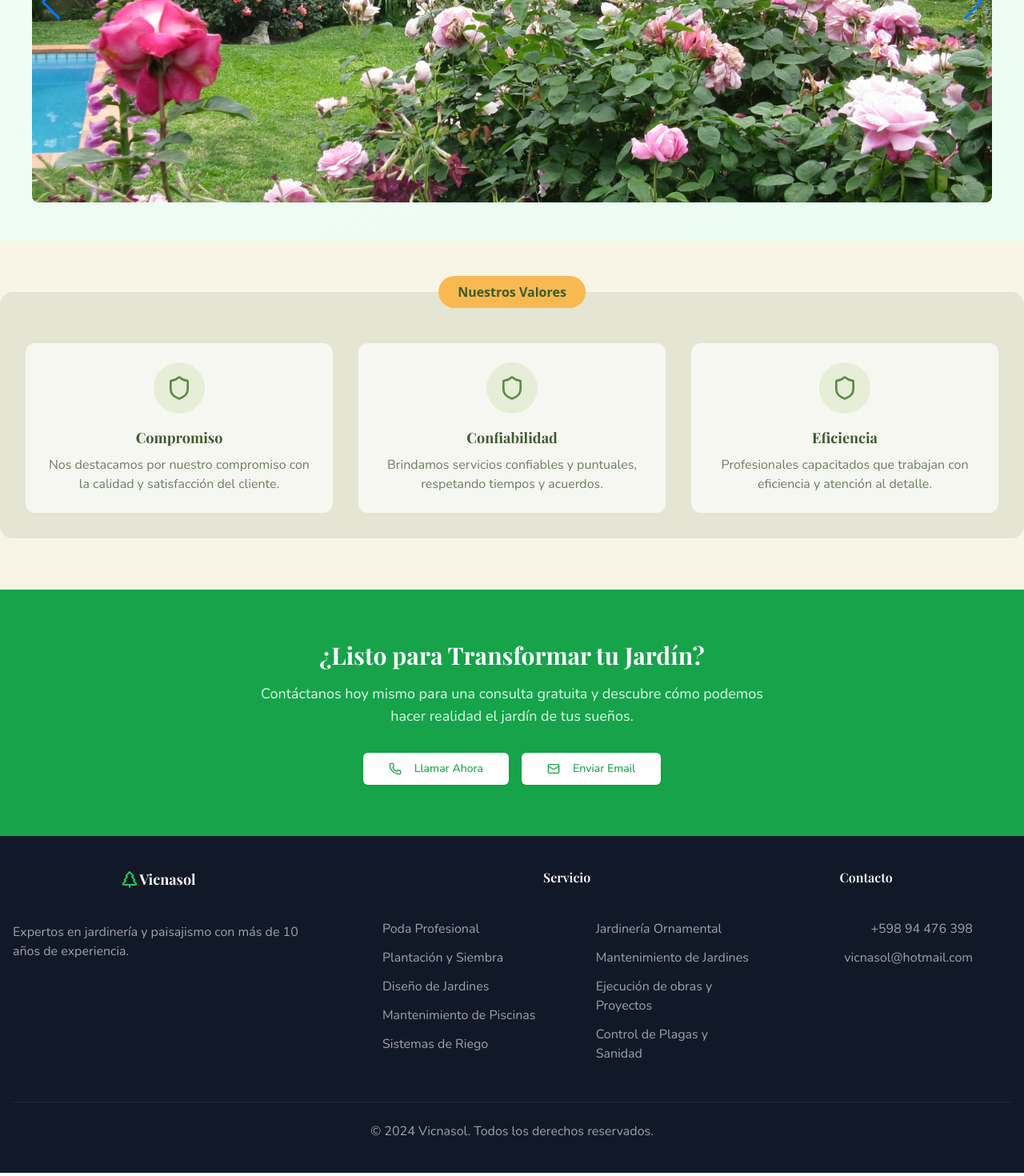
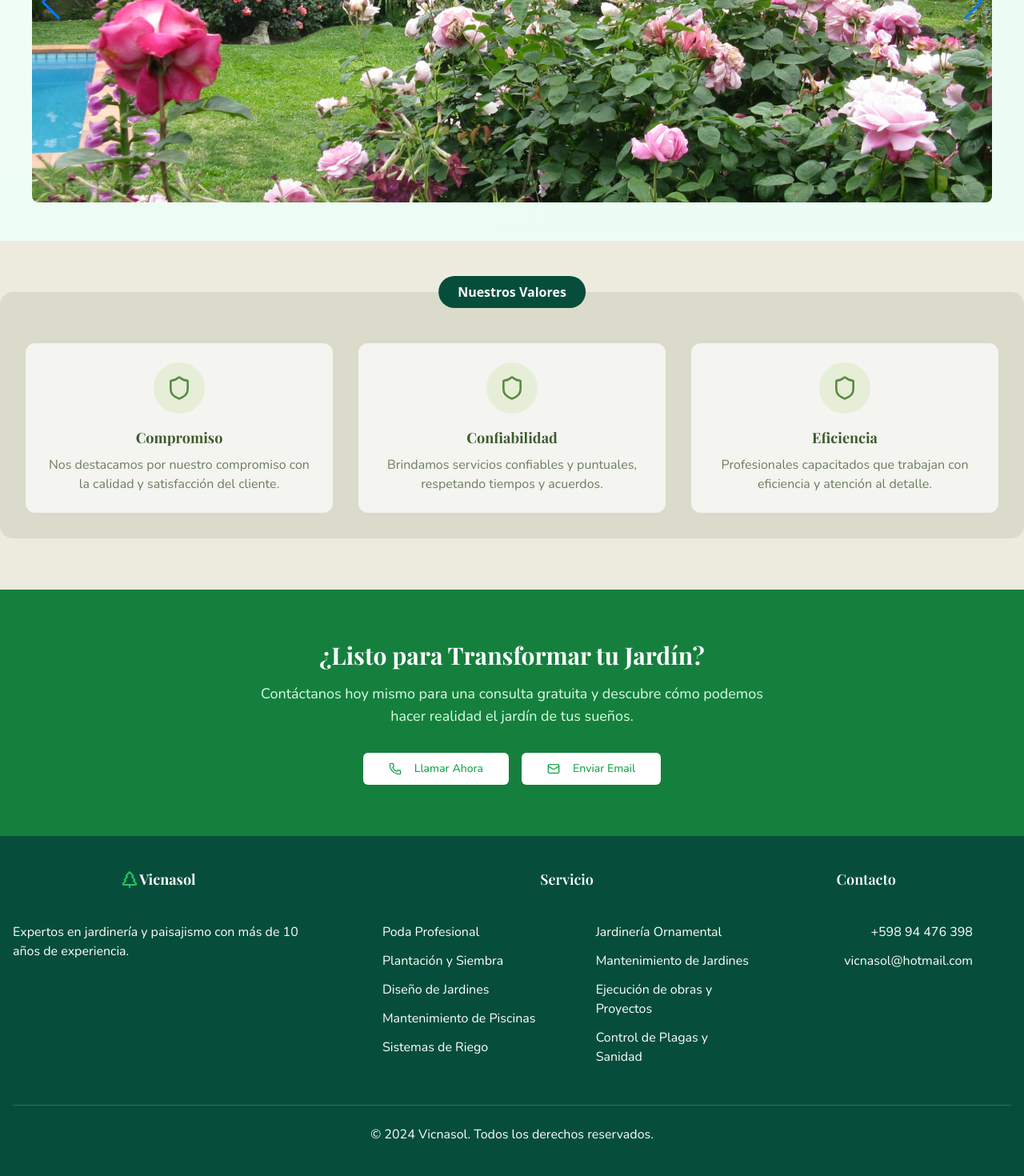
Before and after one commit to Gi4ncarlo/Vicnasol, a Next.js app in the folder vicnasol/: page / in a window 1280 px wide. Shown: the part 3219-4689 px from the top of the page at 80% size. Built offline with nearby package versions, Linux system fonts and the light colour scheme; grey boxes are pictures that could not be loaded; a web font is replaced by a local one.

Commit message:
Arreglo nuevamente el dropdown menu / cambio colores de la main page

```diff
--- a/vicnasol/src/app/components/footer.tsx
+++ b/vicnasol/src/app/components/footer.tsx
@@ -18,7 +18,7 @@ export default function Footer() {
   const columna2 = servicios.slice(5);
 
   return (
-<footer className="bg-gray-900 text-white w-full py-10 px-4">
+<footer className="bg-[#064E3B] text-white w-full py-10 px-4">
   <div className="max-w-7xl mx-auto">
     <div className="grid grid-cols-1 lg:grid-cols-3 gap-20 max-w-7xl mx-auto">
 
@@ -28,15 +28,15 @@ export default function Footer() {
           <TreePine className="h-6 w-6 text-green-500" />
           <h3 className="text-lg font-bold">Vicnasol</h3>
         </div>
-        <p className="text-gray-400 text-center lg:text-left">
+        <p className="text-[#FFFFFF] text-center lg:text-left">
           Expertos en jardinería y paisajismo con más de 10 años de experiencia.
         </p>
       </div>
 
       {/* Servicios */}
       <div className="lg:w-[500px]">
-        <h4 className="font-semibold mb-10 text-center">Servicio</h4>
-        <div className="grid grid-cols-2 gap-x-10 text-gray-400">
+        <h4 className="font-semibold mb-10 text-center text-lg">Servicio</h4>
+        <div className="grid grid-cols-2 gap-x-10 text-[#FFFFFF]">
           <ul className="space-y-3 mx-auto">
             {columna1.map(servicio => (
               <li key={servicio.id} className="whitespace-nowrap text-sm lg:text-base">
@@ -69,8 +69,8 @@ export default function Footer() {
 
       {/* Contacto */}
       <div>
-        <h4 className="font-semibold mb-10 px-12 text-center">Contacto</h4>
-        <ul className="px-12 space-y-3 text-gray-400 text-center lg:text-right">
+        <h4 className="font-semibold mb-10 px-12 text-center text-lg">Contacto</h4>
+        <ul className="px-12 space-y-3 text-[#FFFFFF] text-center lg:text-right">
           <li>+598 94 476 398</li>
           <li>vicnasol@hotmail.com</li>
         </ul>
@@ -78,7 +78,7 @@ export default function Footer() {
     </div>
 
     {/* Línea divisoria */}
-    <div className="border-t border-gray-800 mt-12 pt-6 text-center text-gray-400">
+    <div className="border-t border-[#16813e] mt-12 pt-6 text-center text-[#FFFFFF]">
       <p>&copy; 2024 Vicnasol. Todos los derechos reservados.</p>
     </div>
   </div>
--- a/vicnasol/src/app/components/navbar.tsx
+++ b/vicnasol/src/app/components/navbar.tsx
@@ -6,7 +6,8 @@ import Link from "next/link"
 export default function VicnasolNavbar() {
   const [mobileMenuOpen, setMobileMenuOpen] = useState(false);
   const [servicesOpen, setServicesOpen] = useState(false);
-  const dropdownRef = useRef(null);
+ const dropdownRef = useRef<HTMLDivElement | null>(null);
+
 
   const servicios = [
     { id: 1, titulo: "Poda Profesional", link: "Poda" },
@@ -20,17 +21,18 @@ export default function VicnasolNavbar() {
     { id: 9, titulo: "Control de Plagas y Sanidad", link: "Plagas" },
   ]
 
-  // useEffect(() => {
-  //   function handleClickOutside(event : any) {
-  //     if (dropdownRef.current && !dropdownRef.current.contains(event.target)) {
-  //       setDropdownOpen(false)
-  //     }
-  //   }
-  //   document.addEventListener("mousedown", handleClickOutside)
-  //   return () => {
-  //     document.removeEventListener("mousedown", handleClickOutside)
-  //   }
-  // }, [])
+  useEffect(() => {
+    const handleClickOutside = (event: any) => {
+      if (dropdownRef.current && !dropdownRef.current.contains(event.target)) {
+        setServicesOpen(false);
+      }
+    };
+
+    document.addEventListener("mousedown", handleClickOutside);
+    return () => {
+      document.removeEventListener("mousedown", handleClickOutside);
+    };
+  }, []);
 
   return (
     <nav className="bg-green-800 text-white shadow-md relative z-50">
--- a/vicnasol/src/app/page.tsx
+++ b/vicnasol/src/app/page.tsx
@@ -13,7 +13,7 @@ import ServicePage from "@/app/components/ServicePage";
 
 const Home = () => {
   return (
-    <main className="bg-[#f8f5e6] text-[#2f4f2f]">
+    <main className="bg-[#EDEADE] text-[#2f4f2f]">
       {/* HERO */}
       <section className="relative h-screen bg-black">
         <Image
@@ -82,10 +82,10 @@ const Home = () => {
         </div>
       </section>
 
-      <section className="bg-[#f8f5e6]">
+      <section className="bg-[#EDEADE]">
         {/* Values Section */}
         <div className="relative bg-[#3c5a2d]/10 rounded-2xl p-8 mb-16">
-          <div className="absolute -top-5 left-1/2 transform -translate-x-1/2 bg-[#f8b951] text-[#3c5a2d] font-bold px-6 py-2 rounded-full">
+          <div className="absolute -top-5 left-1/2 transform -translate-x-1/2 bg-[#064E3B] text-[#F9FAFB] font-bold px-6 py-2 rounded-full">
             Nuestros Valores
           </div>
 
@@ -133,7 +133,7 @@ const Home = () => {
       </section>
 
       {/* CTA Section */}
-      <section className="py-16 px-4 bg-green-600">
+      <section className="py-16 px-4 bg-[#15803D]">
         <div className="container mx-auto text-center">
           <h2 className="text-3xl font-bold text-white mb-4">
             ¿Listo para Transformar tu Jardín?
--- a/vicnasol/src/app/pages/Contacto/page.tsx
+++ b/vicnasol/src/app/pages/Contacto/page.tsx
@@ -221,8 +221,8 @@ const handleSubmit = async (e: React.FormEvent) => {
               )}
             </div>
             {/* Footer with Logo */}
-              <div className="mt-6 p-4 rounded-b-lg">
-                <Image   src="/images/prueba.jpg"
+              <div className="mt-2 p-4 rounded-b-lg">
+                <Image   src="/images/Imagen Contacto 1.jpg"
                   width={400}
                   height={400}
                   alt="Logo"
```
Also changed, not shown: vicnasol/public/images/Imagen Contacto 1.jpg (added).
